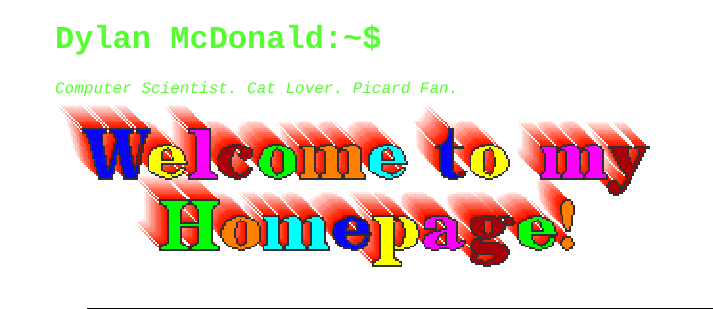
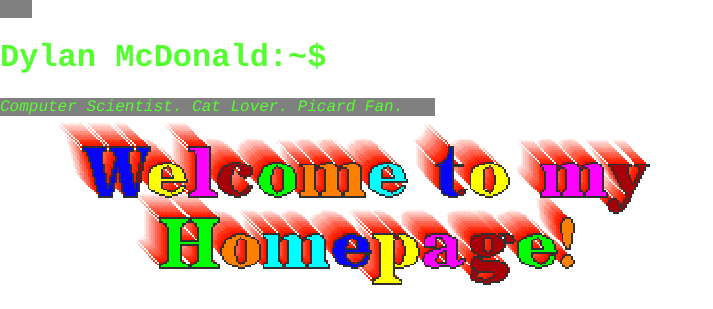
Before and after one commit to zachspangler/css-challenge, a PHP site: page / in a window 1280 px wide. Shown: the top 309 px of the page, without its empty margins (0-713 px from the left). Run offline with PHP 8.4, Linux system fonts and the light colour scheme.

```diff
--- a/css/style.css
+++ b/css/style.css
@@ -62,10 +62,13 @@ body { width: 100%;}
 * * Attribute Selectors
 ******************************************************/
 
+
+/*****************************************************
+*All
+*****************************************************/
 body {
 	font-family: Courier, serif;
 }
-
 
 /*****************************************************
 *Header CSS
@@ -76,6 +79,11 @@ header {
 	display: inline;
 }
 
+header > div {
+	background: gray;
+	color: #55ff2f;
+	display: inline;
+}
 /*****************************************************
 *WELCOME IMAGE
 *****************************************************/
```
